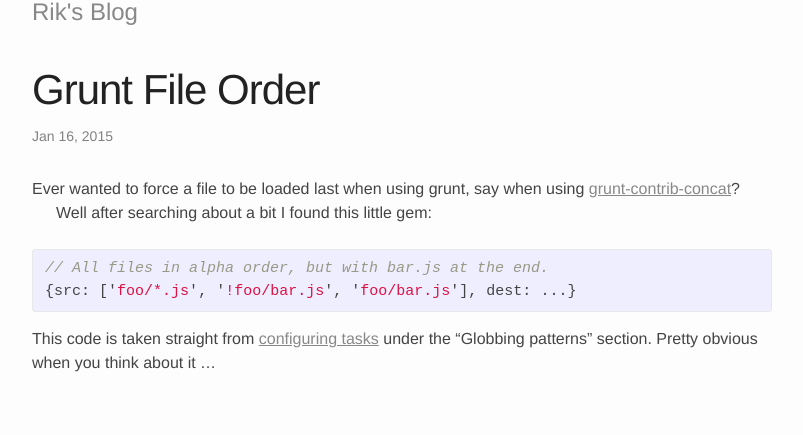
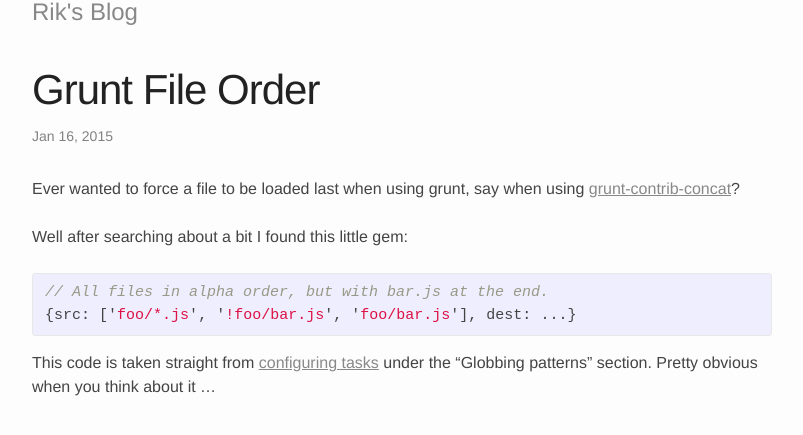
Before and after one commit to rikbrowning/rikbrowning.github.io, a Jekyll site: the page built from _posts/2015-01-16-grunt-file-order.markdown, in a window 1280 px wide. Shown: the top 435 px of the page, without its empty margins (238-1041 px from the left). Built offline with Jekyll 4.4.1, drawn with Linux system fonts in a browser that asks for light colours.

Commit message:
Fixing paragraph spacing.

```diff
--- a/_sass/_typeplate-styles.scss
+++ b/_sass/_typeplate-styles.scss
@@ -29,12 +29,6 @@ body {
 
 p {
   margin: auto auto $typl8-indent-val;
-  @if $typl8-paragraph-spacing == false {
-    & + p {
-      text-indent: $typl8-indent-val;
-      margin-top: -$typl8-indent-val;
-    }
-  }
 }
 
 // $Blockquotes
```
